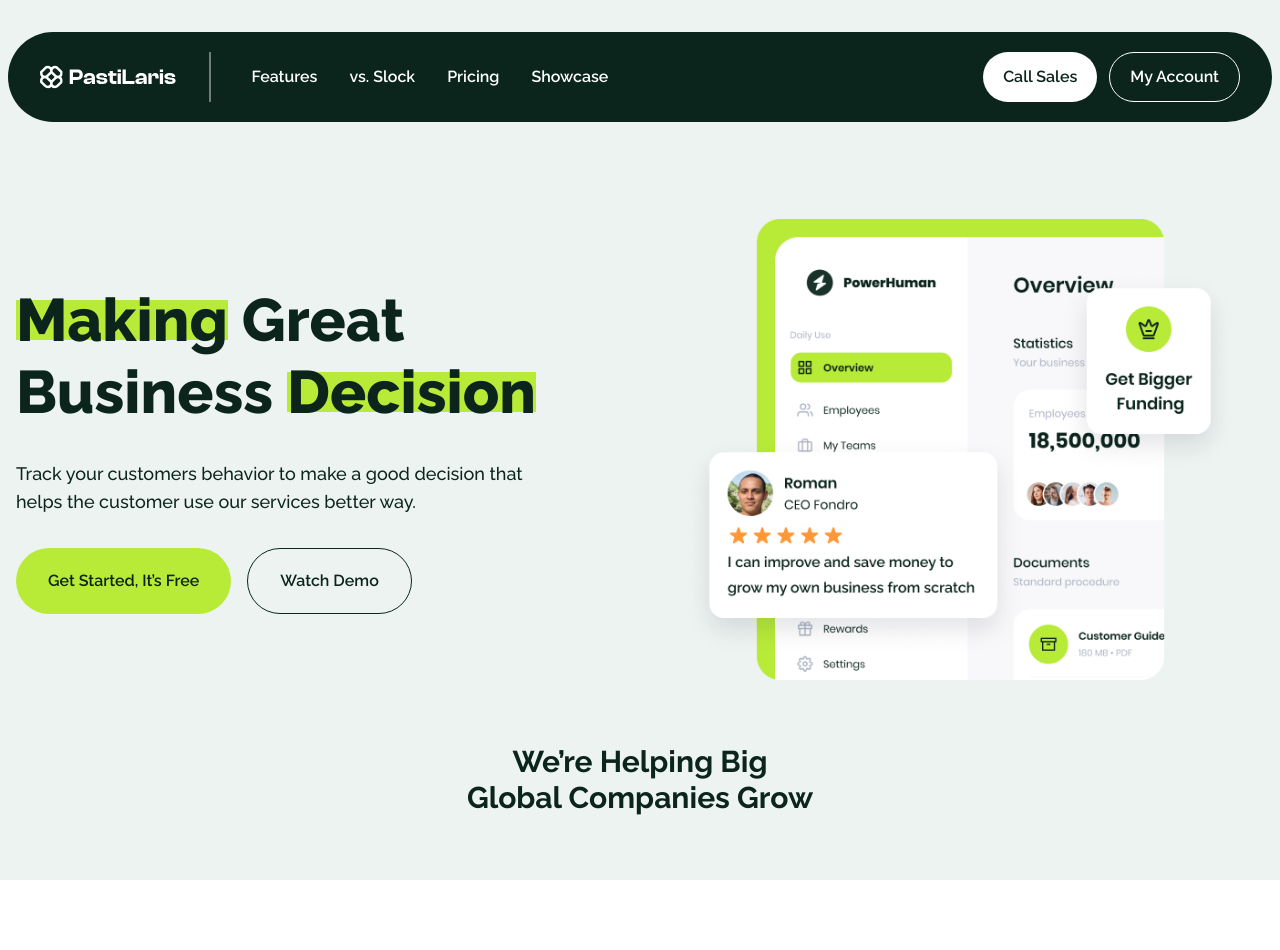
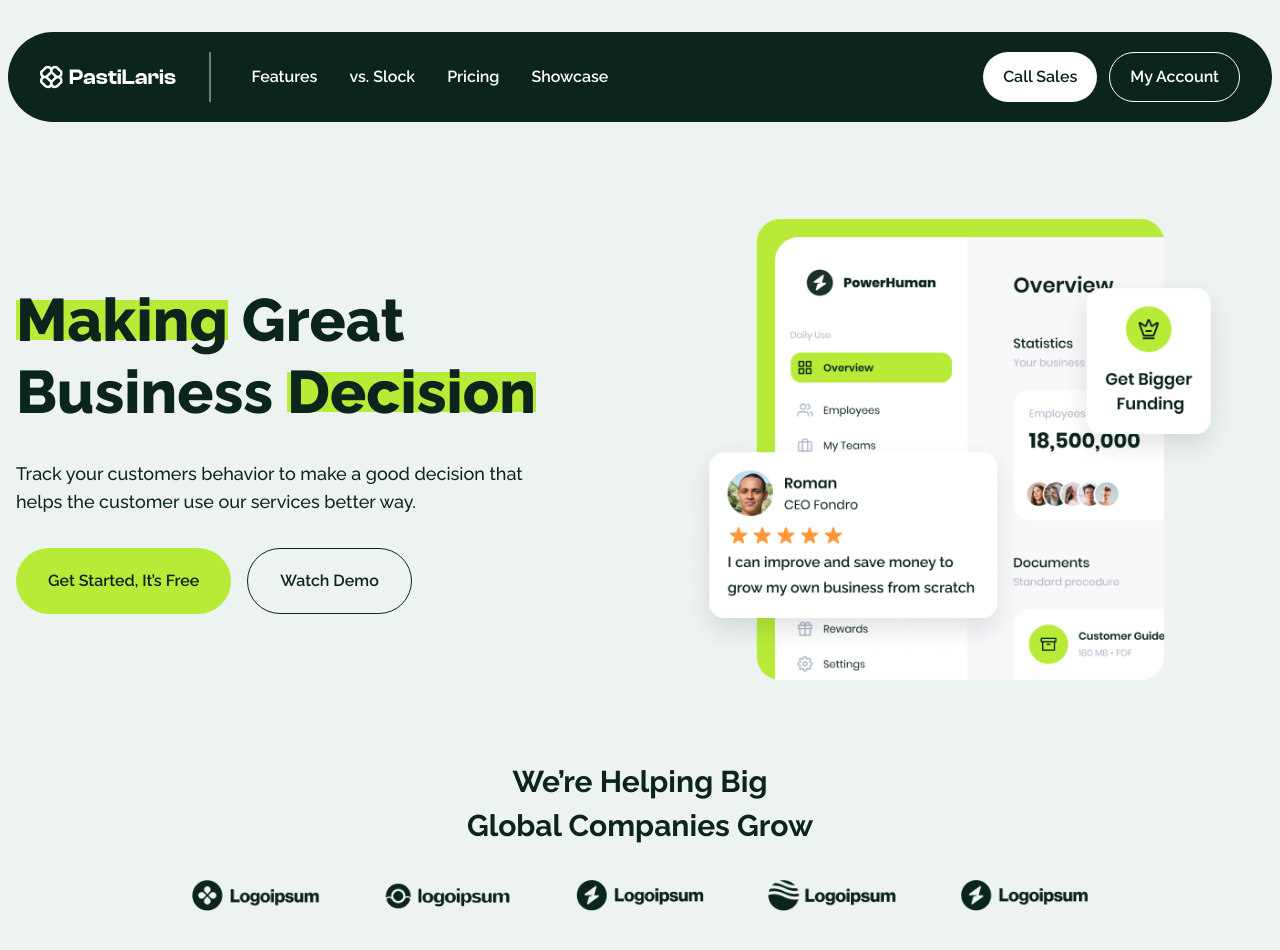
Before and after one commit to ervanervan/pasti-laris, a React (Vite) app: page / in a window 1280 px wide. Shown: the top 950 px of the page. Before the commit the page ends 880 px from the top, so only its background shows below. Built offline with nearby package versions, Linux system fonts and the light colour scheme; a web font is replaced by a local one.

Commit message:
add partners and update hero

```diff
--- a/src/components/Partners.jsx
+++ b/src/components/Partners.jsx
@@ -1,11 +1,17 @@
 import React from "react";
+import { DATA_PARTNERS } from "../data";
 
 export default function Partners() {
   return (
-    <div className="">
-      <h2 className="text-3xl font-bold text-center">
+    <div className="flex flex-col gap-y-8 p-4">
+      <h2 className="text-3xl font-bold text-center leading-[2.75rem]">
         We’re Helping Big <br /> Global Companies Grow
       </h2>
+      <div className="flex flex-wrap items-center justify-around md:justify-center gap-5 lg:gap-16">
+        {DATA_PARTNERS.map((item) => (
+          <img key={item.id} src={item.imgURL} alt="" className="w-32" />
+        ))}
+      </div>
     </div>
   );
 }
```
